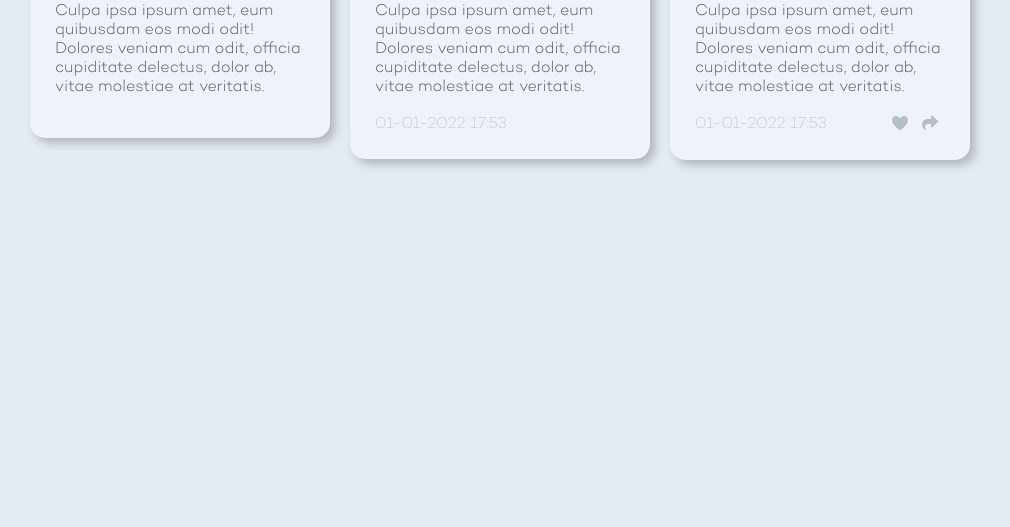
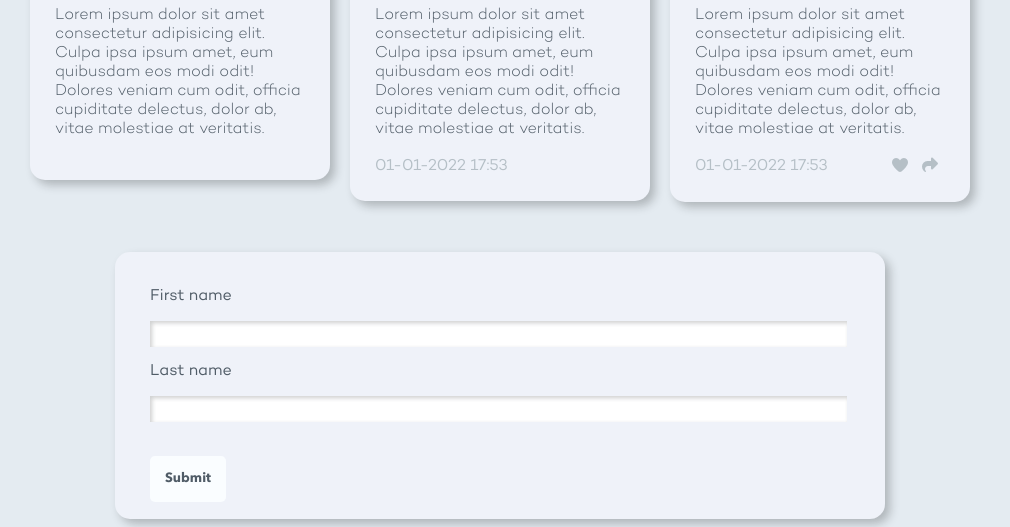
Before and after one commit to Pasqualecannavacciuolo/CSS-Framework, a plain HTML site: page index.html in a window 1280 px wide. Shown: the part 411-938 px from the top of the page, without its empty margins (140-1150 px from the left). Before the commit the page ends 800 px from the top, so only its background shows below. Drawn offline with Linux system fonts and the light colour scheme.

Commit message:
Simple form

```diff
--- /dev/null
+++ b/buttons.css
@@ -0,0 +1,14 @@
+.button {
+    font-family: 'avenir bold';
+    padding: 5px;
+}
+
+.button-large {
+    padding: 15px;
+}
+
+.button-default {
+    border: none;
+    background-color: var(--button-default-color);
+    color: var(--primary-text-color);
+}
--- a/cards.css
+++ b/cards.css
@@ -30,7 +30,7 @@
 
 .card-footer {
     color: var(--secondary-text-color);
-    font-family: 'secondary';
+    font-family: 'campton book';
     height: 15%;
     display: flex;
     flex-direction: row;
--- a/colors.css
+++ b/colors.css
@@ -3,6 +3,7 @@
     --element-bg-color: #EFF2F9;
     --primary-text-color: #505c67;
     --secondary-text-color: #B5BFC6;
+    --button-default-color: #fafdff;
     --shadow-1: #22232438;
     --shadow-2: #161b1d41;
 }
--- a/containers.css
+++ b/containers.css
@@ -1,4 +1,5 @@
 .centered-container {
+    margin-top: 50px;
     display: flex;
     flex-direction: row;
     justify-content: space-evenly;
--- /dev/null
+++ b/form.css
@@ -0,0 +1,26 @@
+form {
+    width: 700px;
+    padding: 35px;
+    background-color: var(--element-bg-color);
+    color: var(--primary-text-color);
+}
+
+input,
+label {
+    margin: 15px 0;
+}
+
+label {
+    font-family: 'campton book';
+}
+
+input {
+    font-family: inherit;
+    border: none;
+    height: 12%;
+    width: 99%;
+}
+
+input:focus {
+    outline: none;
+}
--- a/index.html
+++ b/index.html
@@ -69,6 +69,16 @@
         </div>
     </div>
 
+    <div class="centered-container">
+        <form class="border-15 outer-shadow-2">
+            <label for="fname">First name</label><br>
+            <input class="inner-shadow-1" type="text" id="fname" name="fname"><br>
+            <label for="lname">Last name</label><br>
+            <input class="inner-shadow-1" type="text" id="lname" name="lname"><br><br>
+            <button class="button button-large button-default border-5" type="submit">Submit</button>
+        </form>
+    </div>
+
 </body>
 
 </html>
--- a/shadows.css
+++ b/shadows.css
@@ -1,5 +1,5 @@
 .inner-shadow-1 {
-    box-shadow: inset -5px -5px 10px var(--shadow-1);
+    box-shadow: inset 2px 2px 4px var(--shadow-1);
 }
 
 .outer-shadow-2 {
--- a/style.css
+++ b/style.css
@@ -3,24 +3,26 @@
 @import 'borders.css';
 @import 'shadows.css';
 @import 'containers.css';
+@import 'form.css';
+@import 'buttons.css';
 
 @font-face {
-    font-family: 'heading';
+    font-family: 'avenir bold';
     src: url('./fonts/avenir_next/AvenirNextLTPro-Bold.woff2') format('woff2');
 }
 
 @font-face {
-    font-family: 'paragraph';
-    src: url('./fonts/campton/Campton-Light.woff2') format('woff2');
+    font-family: 'campton book';
+    src: url('./fonts/campton/Campton-Book.woff2') format('woff2');
 }
 
 @font-face {
-    font-family: 'secondary';
-    src: url('./fonts/campton/Campton-ExtraLight.woff2');
+    font-family: 'campton light';
+    src: url('./fonts/campton/Campton-Light.woff2')  format('woff2');
 }
 
 body {
-    font-family: 'paragraph';
+    font-family: 'campton light';
     background-color: var(--bg-color);
 }
 
@@ -30,7 +32,7 @@ h3,
 h4,
 h5,
 h6 {
-    font-family: 'heading';
+    font-family: 'avenir bold';
 }
 
 a {
```
